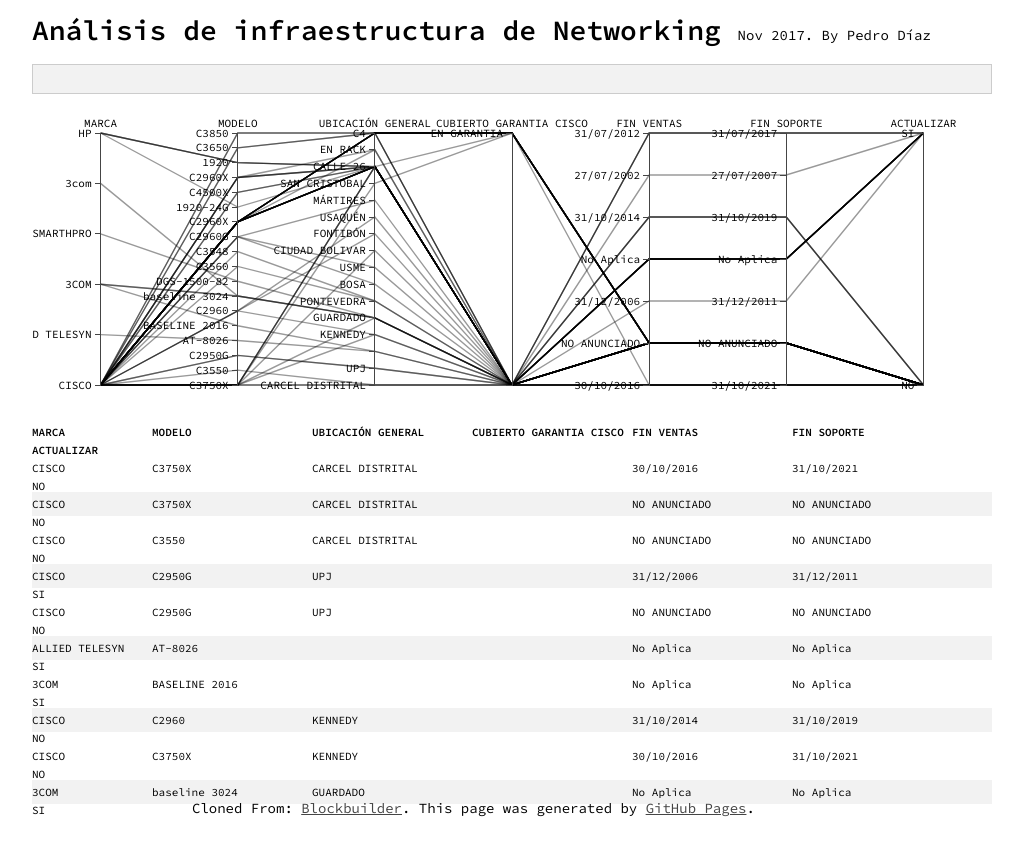
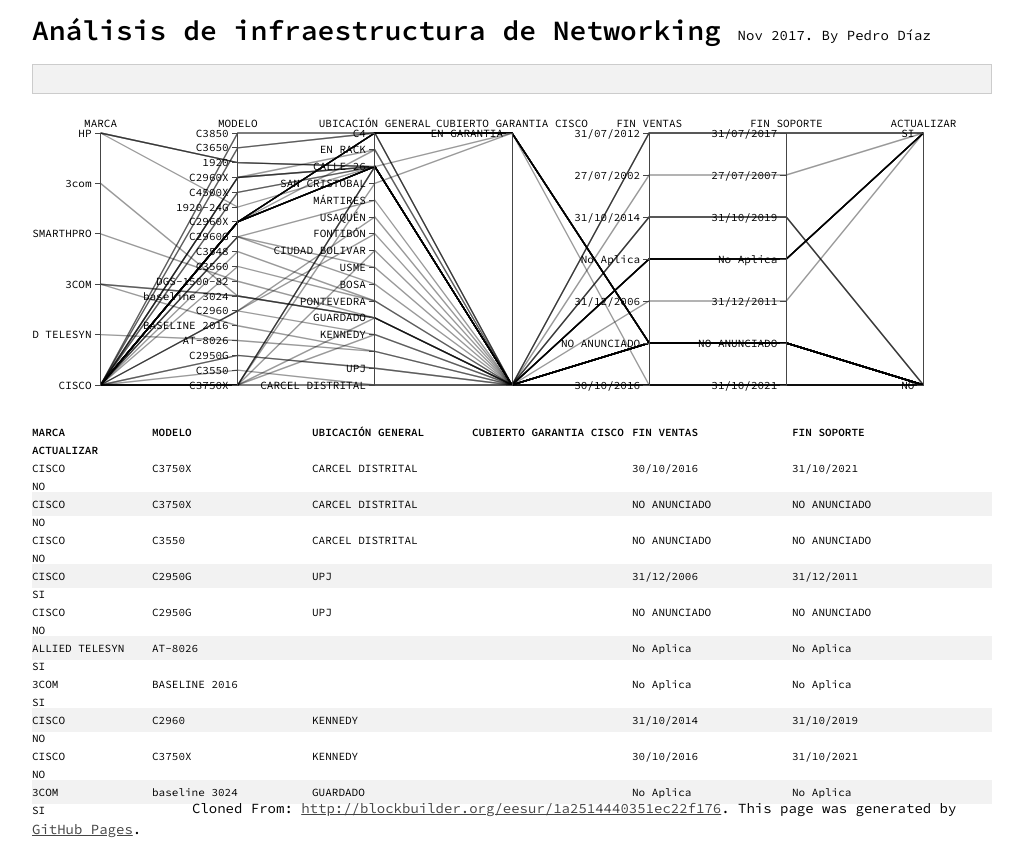
Before and after one commit to pdiazq/VulnerabilidadSCJ, a plain HTML site: page index.html in a window 1280 px wide. Shown: the whole page, without its empty margins (128-1151 px from the left). Drawn offline with nearby package versions, Linux system fonts and the light colour scheme.

Commit message:
Update index.html

```diff
--- a/index.html
+++ b/index.html
@@ -62,6 +62,6 @@
 </script>
 </body>
       <footer class="site-footer">
-        <span class="site-footer-owner">Cloned From: <a href="http://blockbuilder.org/eesur/1a2514440351ec22f176">Blockbuilder</a>.</span>
+        <span class="site-footer-owner">Cloned From: <a href="http://blockbuilder.org/eesur/1a2514440351ec22f176">http://blockbuilder.org/eesur/1a2514440351ec22f176</a>.</span>
         <span class="site-footer-credits">This page was generated by <a href="https://pages.github.com">GitHub Pages</a>.</span>
       </footer>
```
